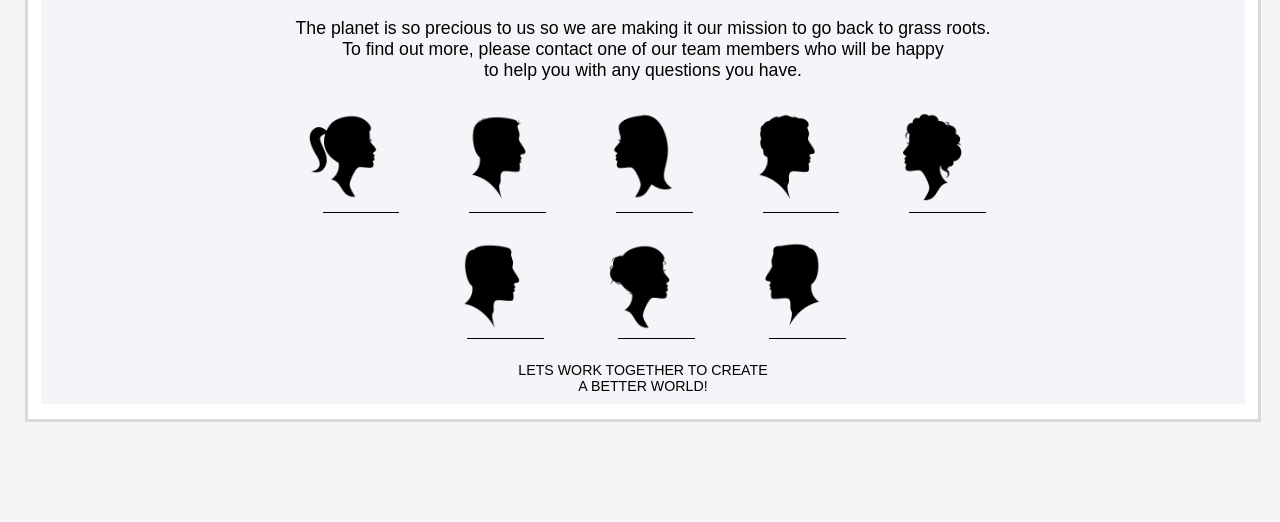
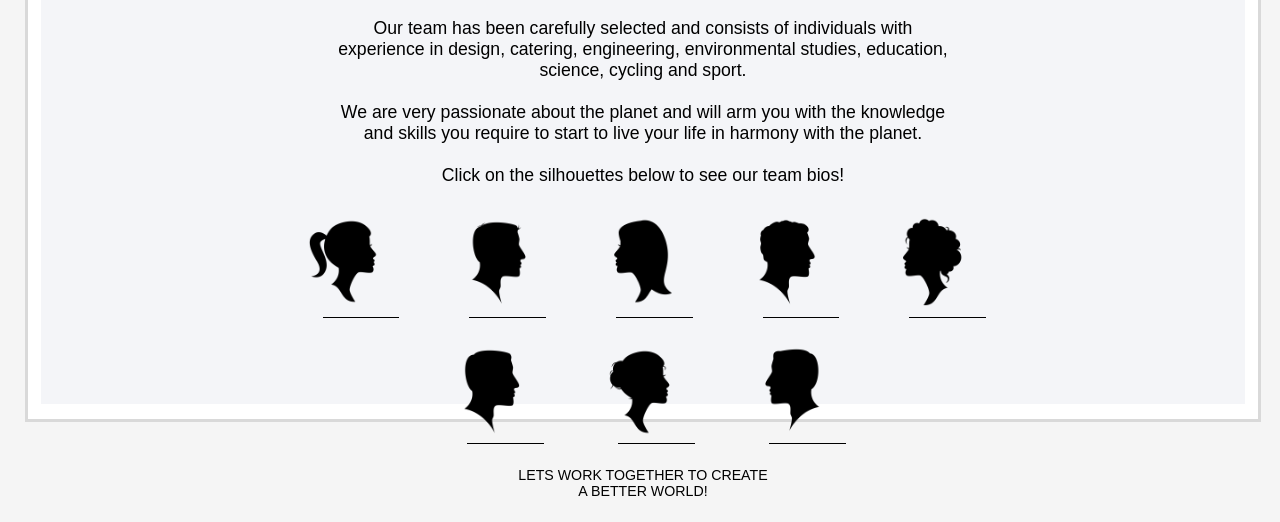
Before and after one commit to AndreiAI/Nat-Rose, a plain HTML site: page team.html in a window 1280 px wide. Shown: the part 278-800 px from the top of the page. Drawn offline with Linux system fonts and the light colour scheme; a web font is replaced by a local one.

Commit message:
Changed text

```diff
--- a/team.html
+++ b/team.html
@@ -42,9 +42,13 @@
                 <span style="color: #928F1B">MEET</span> THE TEAM
             </h1>
             <h2 class="thePlanet">
-                The planet is so precious to us so we are making it our mission to go back to grass roots.
-                <pre></pre>To find out more, please contact one of our team members who will be happy
-                <pre></pre>to help you with any questions you have.
+                Our team has been carefully selected and consists of individuals with<br/>experience in design, catering, engineering, environmental studies, education,
+                <br/>science, cycling and sport.<br/>
+                <br/>
+                We are very passionate about the planet and will arm you with the knowledge
+                <br/>and skills you require to start to live your life in harmony with the planet.
+                <br/>
+                <br/>Click on the silhouettes below to see our team bios!
             </h2>
             <div class="silhouettes_flex">
                 <a href="natalie.html">
```
Also changed, not shown: teamControls.html (+7 -3 lines).
